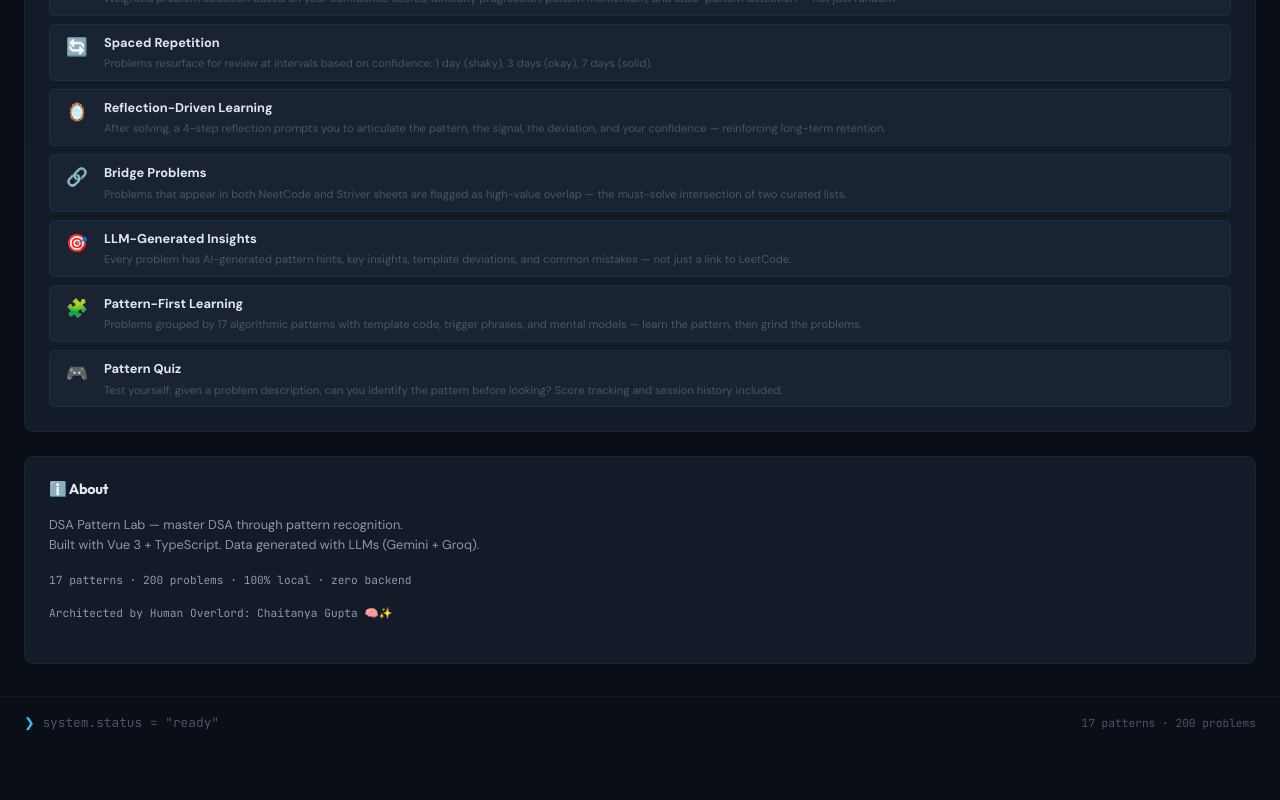
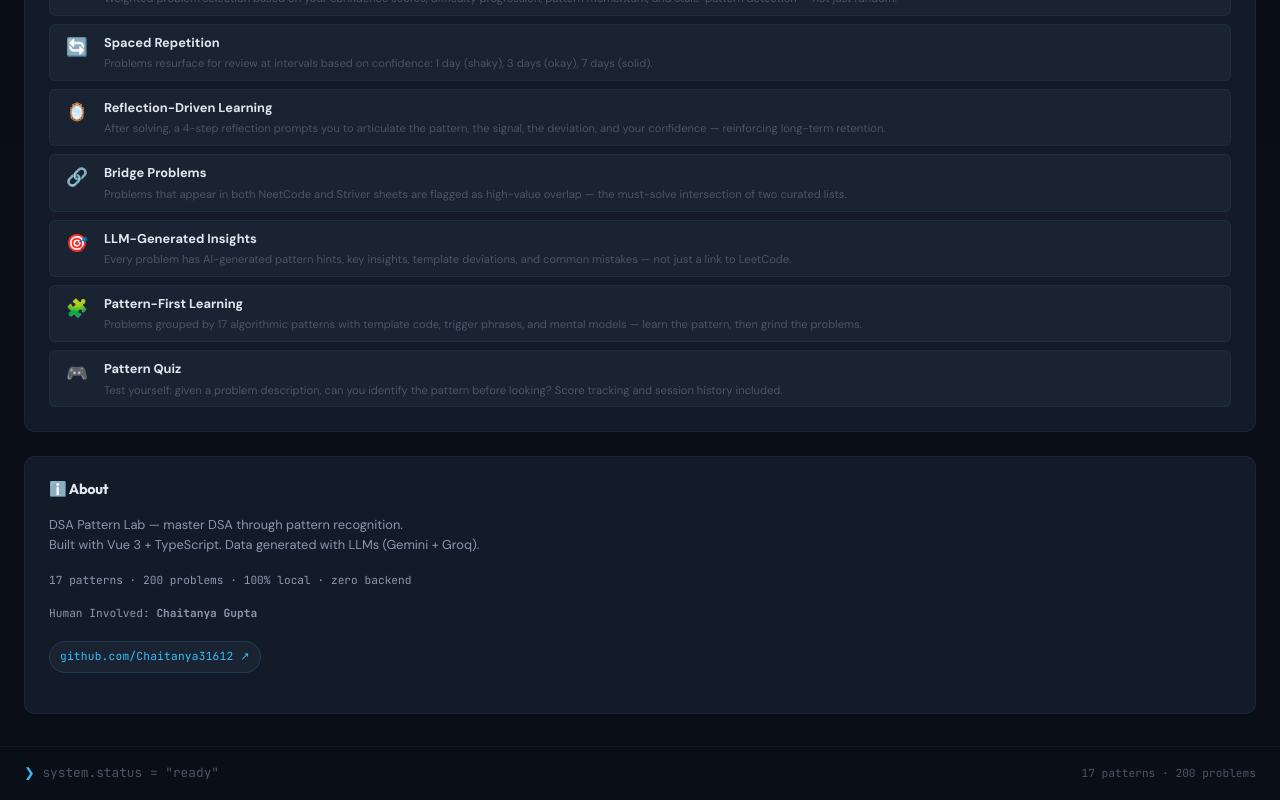
Before and after one commit to Chaitanya31612/dsa-pattern-learn-app, a Vue app in the folder frontend/: page /settings in a window 1280 px wide. Shown: the part 654-1454 px from the top of the page. Before the commit the page ends 1404 px from the top, so only its background shows below. Built offline with nearby package versions, Linux system fonts and the light colour scheme.

Commit message:
settings about change

```diff
--- a/frontend/src/views/SettingsView.vue
+++ b/frontend/src/views/SettingsView.vue
@@ -199,9 +199,40 @@ const totalReflections = Object.keys(state.reflections).length
         17 patterns · 200 problems · 100% local · zero backend
       </p>
       <p class="setting-desc mono" style="font-size: var(--text-xs); margin-top: var(--space-sm)">
-        Architected by Human Overlord: Chaitanya Gupta 🧠✨
+        Human Involved: <strong>Chaitanya Gupta</strong>
+        <br/><br/>
+        <a
+          class="dev-link mono"
+          href="https://github.com/Chaitanya31612"
+          target="_blank"
+          rel="noopener noreferrer"
+        >
+          github.com/Chaitanya31612 ↗
+        </a>
       </p>
     </section>
+
+    <!-- <section class="card card-flat animate-in stagger-5 dev-corner">
+      <h3 class="section-heading">🧑‍💻 Dev Corner</h3>
+      <p class="setting-desc">
+        Human Involved: <strong>Chaitanya Gupta</strong>
+      </p>
+      <div class="dev-notes mono">
+        <p>// STACK: 1 human brain + a small AI orchestra</p>
+        <p>// CREDIT: Drafted with AI, designed and orchestrated by a caffeinated human.</p>
+      </div>
+      <p class="setting-desc mono" style="font-size: var(--text-xs); margin-top: var(--space-sm)">
+        If it looks smooth, thank orchestration and suspiciously many console.logs.
+      </p>
+      <a
+        class="dev-link mono"
+        href="https://github.com/Chaitanya31612"
+        target="_blank"
+        rel="noopener noreferrer"
+      >
+        github.com/Chaitanya31612 ↗
+      </a>
+    </section> -->
   </div>
 </template>
 
@@ -370,6 +401,43 @@ const totalReflections = Object.keys(state.reflections).length
   line-height: 1.5;
 }
 
+.dev-corner {
+  border-style: dashed;
+  background:
+    radial-gradient(circle at top right, rgba(56, 189, 248, 0.1), transparent 55%),
+    var(--bg-card);
+}
+
+.dev-notes {
+  margin: var(--space-sm) 0 var(--space-md);
+  padding: var(--space-sm) var(--space-md);
+  border-radius: var(--radius-sm);
+  background: var(--bg-elevated);
+  border: 1px solid var(--border-subtle);
+  font-size: var(--text-xs);
+  color: var(--text-secondary);
+}
+
+.dev-notes p + p {
+  margin-top: 4px;
+}
+
+.dev-link {
+  display: inline-flex;
+  align-items: center;
+  gap: 4px;
+  font-size: var(--text-xs);
+  letter-spacing: 0.02em;
+  padding: 6px 10px;
+  border-radius: 999px;
+  border: 1px solid var(--border-default);
+  background: var(--bg-elevated);
+}
+
+.dev-link:hover {
+  border-color: var(--accent-green);
+}
+
 @media (max-width: 768px) {
   .data-stats {
     flex-direction: column;
```
